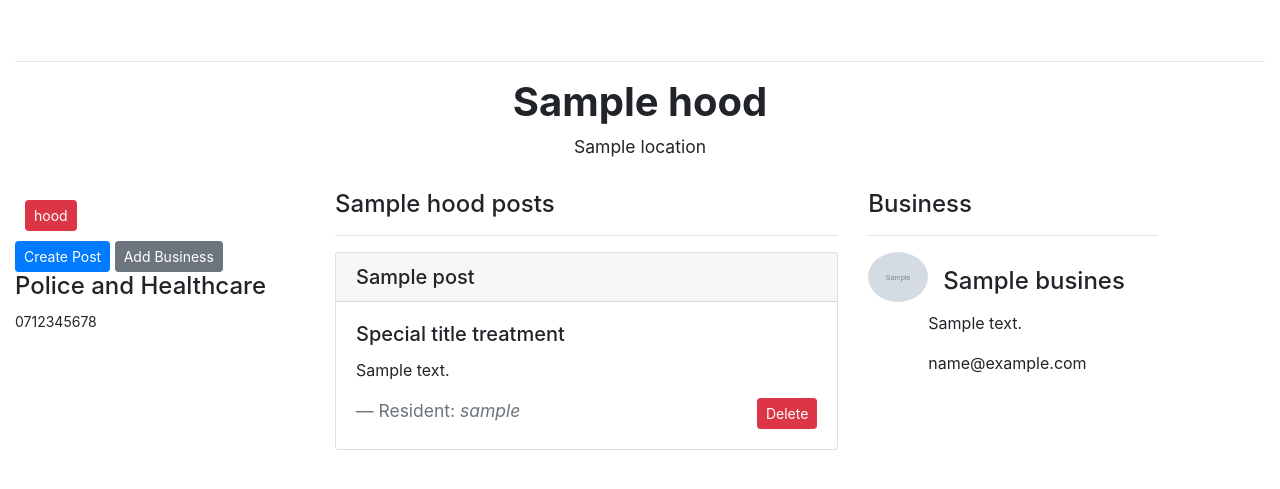
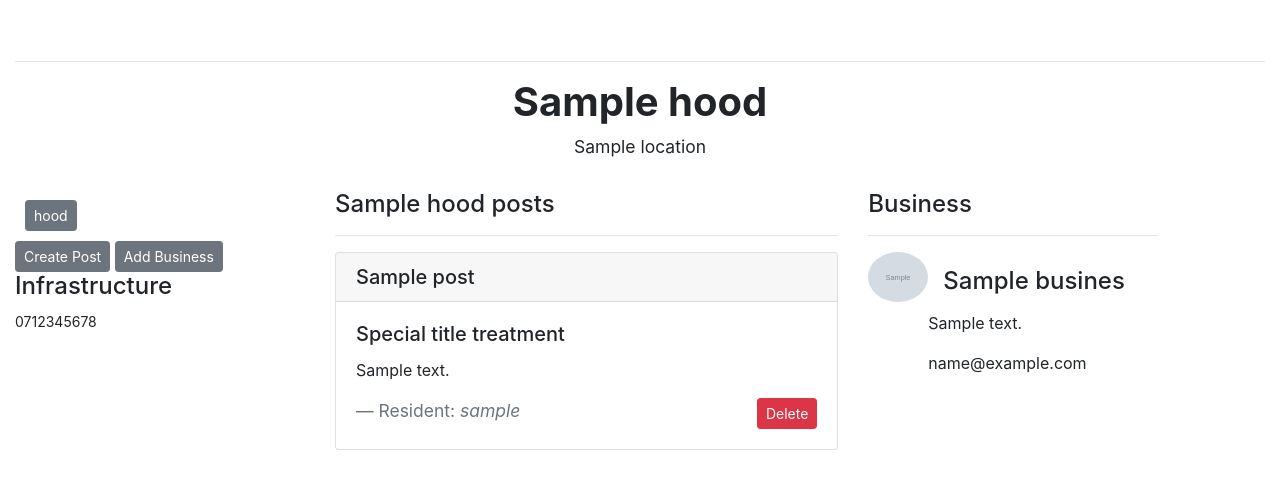
Before and after one commit to chriskaringeg/CRIMMZ-HOOD, a Django app: page / in a window 1280 px wide. Shown: the part 233-722 px from the top of the page. Run offline with Django 3.2, Linux system fonts and the light colour scheme; a user stored in the database is signed in; tables that the repository leaves empty hold one stand-in row (values such as "Sample post"); grey boxes marked "Sample" are stand-in pictures; some libraries are stand-ins or nearby versions.

Commit message:
add feature in hood.html

```diff
--- a/watch/templates/hoods/hood.html
+++ b/watch/templates/hoods/hood.html
@@ -17,11 +17,11 @@
   <br>
   <div class="row">
     <div class="col-3">
-      <a class="btn btn-sm btn-danger" href="{% url 'exitHood' hood.id %}" style="margin:10px">hood</a>
+      <a class="btn btn-sm btn-secondary" href="{% url 'exitHood' hood.id %}" style="margin:10px">hood</a>
       <br>
-      <a class="btn btn-sm btn-primary" href="{% url 'create_post' %}">Create Post</a>
+      <a class="btn btn-sm btn-secondary" href="{% url 'create_post' %}">Create Post</a>
       <a class="btn btn-sm btn-secondary" href="{% url 'add_business' %}">Add Business</a>
-      <h4>Police and Healthcare</h4>
+      <h4>Infrastructure</h4>
       <p><small>0712345678</small></p>
     </div>
 
```
